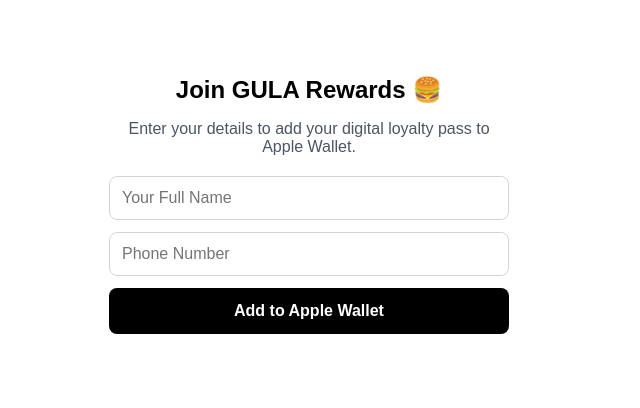
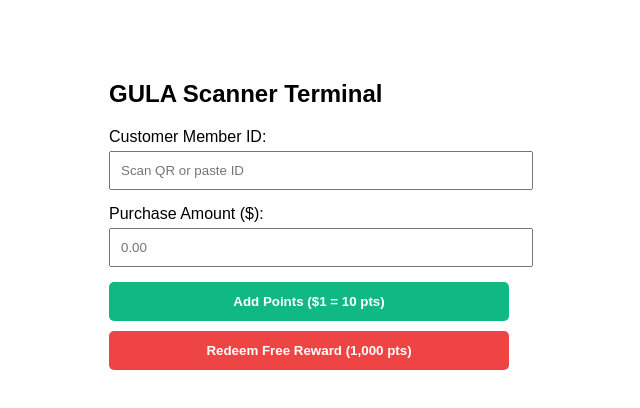
Before and after one commit to jtru12249-hue/gula-scanner, a Next.js app: page / in a window 1280 px wide. Shown: the top 408 px of the page, without its empty margins (331-971 px from the left). Built offline with nearby package versions, Linux system fonts and the light colour scheme.

Commit message:
Update page.tsx

```diff
--- a/app/page.tsx
+++ b/app/page.tsx
@@ -1,78 +1,94 @@
 'use client';
-import { useState, FormEvent } from 'react';
+import { useState } from 'react';
 
-export default function JoinPage() {
-  const [name, setName] = useState('');
-  const [phone, setPhone] = useState('');
+export default function Home() {
+  const [memberId, setMemberId] = useState('');
+  const [amount, setAmount] = useState('');
+  const [message, setMessage] = useState('');
   const [loading, setLoading] = useState(false);
 
-  const handleJoin = async (e: FormEvent) => {
-    e.preventDefault();
+  const handleUpdatePoints = async (action) => {
+    if (!memberId) {
+      alert('Please enter or scan a Member ID');
+      return;
+    }
+
     setLoading(true);
+    setMessage('');
 
     try {
-      const res = await fetch('/api/create-member', {
+      const res = await fetch('/api/add-points', {
         method: 'POST',
         headers: { 'Content-Type': 'application/json' },
-        body: JSON.stringify({ name, phone }),
+        body: JSON.stringify({
+          memberId,
+          spendAmount: action === 'ADD' ? parseFloat(amount) : undefined,
+          action
+        })
       });
 
       const data = await res.json();
 
-      if (res.ok && data.passUrl) {
-        window.location.href = data.passUrl;
+      if (!res.ok) {
+        throw new Error(data.error || 'Failed to update points');
+      }
+
+      if (action === 'REDEEM') {
+        setMessage(`Success! Redeemed reward. New Balance: ${data.newBalance} pts`);
       } else {
-        alert('Error creating pass: ' + (data.error || 'No pass URL returned from WalletWallet'));
-        setLoading(false);
+        setMessage(`Success! Added ${data.pointsEarned} pts. New Balance: ${data.newBalance} pts`);
       }
-    } catch {
-      alert('Network error. Please try again.');
+      setAmount('');
+    } catch (err) {
+      setMessage(`Error: ${err.message}`);
+    } finally {
       setLoading(false);
     }
   };
 
   return (
-    <div style={{ maxWidth: '400px', margin: '40px auto', padding: '20px', fontFamily: 'sans-serif' }}>
-      <h1 style={{ fontSize: '24px', fontWeight: 'bold', textAlign: 'center' }}>Join GULA Rewards 🍔</h1>
-      <p style={{ textAlign: 'center', color: '#4b5563', marginBottom: '20px' }}>
-        Enter your details to add your digital loyalty pass to Apple Wallet.
-      </p>
+    <main style={{ maxWidth: '400px', margin: '40px auto', padding: '20px', fontFamily: 'sans-serif' }}>
+      <h2>GULA Scanner Terminal</h2>
 
-      <form onSubmit={handleJoin} style={{ display: 'flex', flexDirection: 'column', gap: '12px' }}>
+      <div style={{ marginBottom: '15px' }}>
+        <label>Customer Member ID:</label>
         <input
           type="text"
-          placeholder="Your Full Name"
-          required
-          value={name}
-          onChange={(e) => setName(e.target.value)}
-          style={{ padding: '12px', fontSize: '16px', borderRadius: '8px', border: '1px solid #d1d5db' }}
+          value={memberId}
+          onChange={(e) => setMemberId(e.target.value)}
+          placeholder="Scan QR or paste ID"
+          style={{ width: '100%', padding: '10px', marginTop: '5px' }}
         />
+      </div>
+
+      <div style={{ marginBottom: '15px' }}>
+        <label>Purchase Amount ($):</label>
         <input
-          type="tel"
-          placeholder="Phone Number"
-          required
-          value={phone}
-          onChange={(e) => setPhone(e.target.value)}
-          style={{ padding: '12px', fontSize: '16px', borderRadius: '8px', border: '1px solid #d1d5db' }}
+          type="number"
+          value={amount}
+          onChange={(e) => setAmount(e.target.value)}
+          placeholder="0.00"
+          style={{ width: '100%', padding: '10px', marginTop: '5px' }}
         />
-        <button
-          type="submit"
-          disabled={loading}
-          style={{
-            padding: '14px',
-            background: '#000',
-            color: '#fff',
-            fontSize: '16px',
-            fontWeight: 'bold',
-            borderRadius: '8px',
-            border: 'none',
-            cursor: 'pointer',
-            opacity: loading ? 0.7 : 1
-          }}
-        >
-          {loading ? 'Creating Pass...' : 'Add to Apple Wallet'}
-        </button>
-      </form>
-    </div>
+      </div>
+
+      <button
+        onClick={() => handleUpdatePoints('ADD')}
+        disabled={loading}
+        style={{ width: '100%', padding: '12px', backgroundColor: '#10b981', color: '#fff', border: 'none', borderRadius: '5px', fontWeight: 'bold', marginBottom: '10px' }}
+      >
+        {loading ? 'Processing...' : 'Add Points ($1 = 10 pts)'}
+      </button>
+
+      <button
+        onClick={() => handleUpdatePoints('REDEEM')}
+        disabled={loading}
+        style={{ width: '100%', padding: '12px', backgroundColor: '#ef4444', color: '#fff', border: 'none', borderRadius: '5px', fontWeight: 'bold' }}
+      >
+        {loading ? 'Processing...' : 'Redeem Free Reward (1,000 pts)'}
+      </button>
+
+      {message && <p style={{ marginTop: '20px', fontWeight: 'bold', textAlign: 'center' }}>{message}</p>}
+    </main>
   );
 }
```
